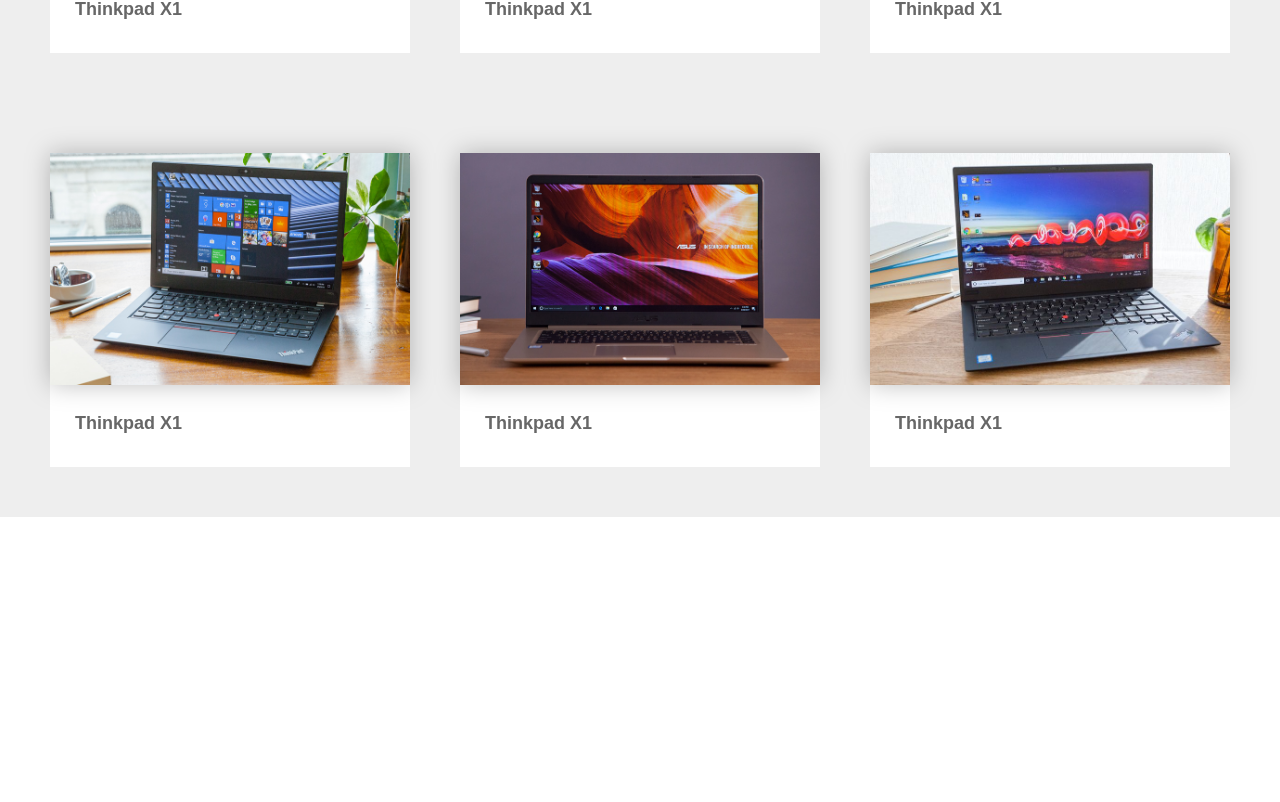
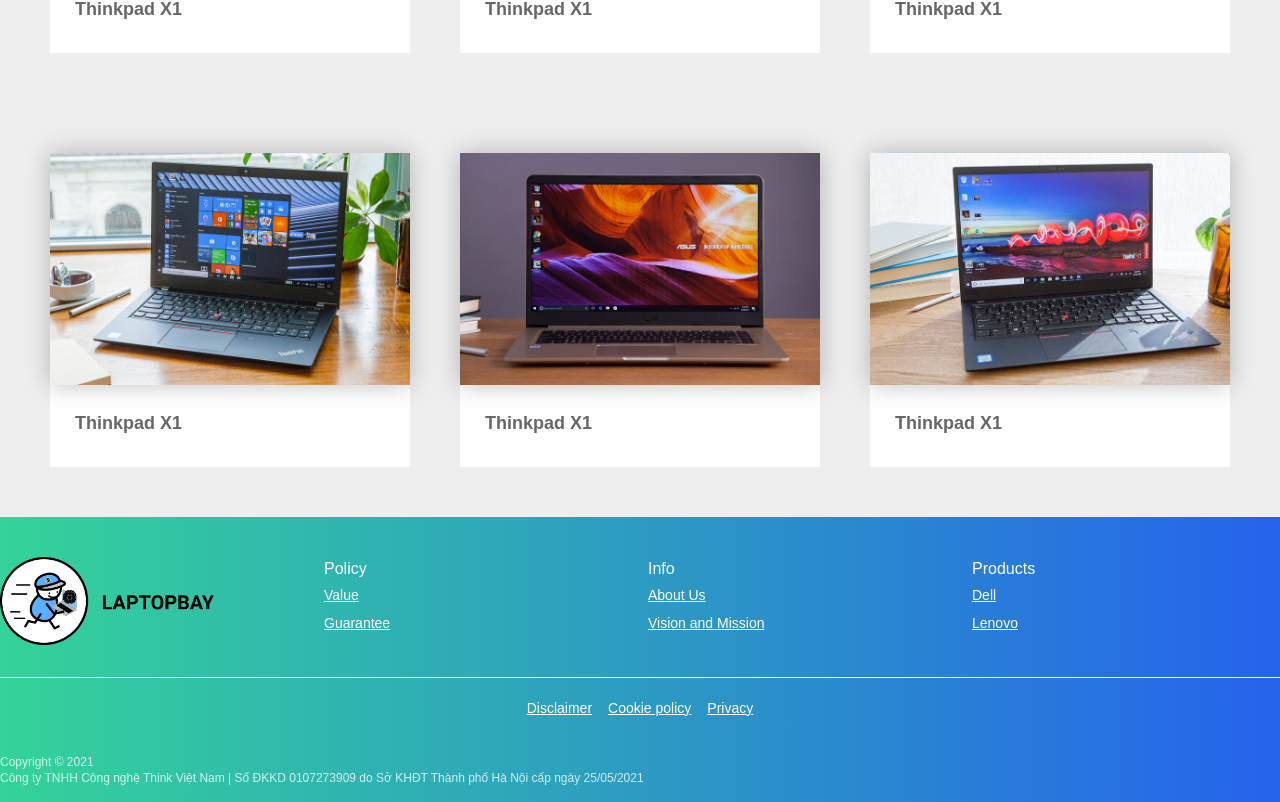
Before and after one commit to nvatuan-dev/laptopbay.vn, a Nuxt app: page / in a window 1280 px wide. Shown: the part 798-1600 px from the top of the page. Before the commit the page ends 1315 px from the top, so only its background shows below. Built offline with nearby package versions, Linux system fonts and the light colour scheme.

Commit message:
footer update

```diff
--- /dev/null
+++ b/components/Footer.vue
@@ -0,0 +1,65 @@
+<template>
+    <nav id="footer" class="bg-gradient-to-r from-green-400 to-blue-600">
+        <!-- start container -->
+        <div class="container mx-auto pt-8 pb-4">
+            <div class="flex flex-wrap overflow-hidden sm:-mx-1 md:-mx-px lg:-mx-2 xl:-mx-2">
+                <div class="w-full overflow-hidden sm:my-1 sm:px-1 sm:w-1/2 md:my-px md:px-px md:w-1/2 lg:my-2 lg:px-2 lg:w-1/4 xl:my-2 xl:px-2 xl:w-1/4 pb-6">
+                    <!-- Column 1 Content -->
+                    <img style="max-width: 70%;height:auto;" class="" src="../assets/Logo.png" alt="Logo">
+                </div>
+            <div class="w-full overflow-hidden sm:my-1 sm:px-1 sm:w-1/2 md:my-px md:px-px md:w-1/2 lg:my-2 lg:px-2 lg:w-1/4 xl:my-2 xl:px-2 xl:w-1/4 pb-6">
+                <!-- Column 2 Content -->
+                <h4 class="text-white">Policy</h4>
+                <ul class="nav navbar-nav">
+                    <li id="navi-2" class="leading-7 text-sm">
+                        <a class="text-white underline text-small" href="/page-1">
+                        Value</a>
+                    </li>
+                    <li id="navi-1" class="leading-7 text-sm"><a class="text-white underline text-small" href="/page-2">Guarantee</a></li>
+                </ul>
+            </div>
+            <div class="w-full overflow-hidden sm:my-1 sm:px-1 sm:w-1/2 md:my-px md:px-px md:w-1/2 lg:my-2 lg:px-2 lg:w-1/4 xl:my-2 xl:px-2 xl:w-1/4 pb-6">
+                <!-- Column 3 Content -->
+                <h4 class="text-white">Info</h4>
+                <ul class="">
+                <li id="navi-2" class="leading-7 text-sm">
+                    <a class="text-white underline text-small" href="/page-1">
+                        About Us</a>
+                </li>
+                <li id="navi-1" class="leading-7 text-sm"><a class="text-white underline text-small" href="/page-2">Vision and Mission</a></li>
+                </ul>
+            </div>
+            <div class="w-full overflow-hidden sm:my-1 sm:px-1 sm:w-1/2 md:my-px md:px-px md:w-1/2 lg:my-2 lg:px-2 lg:w-1/4 xl:my-2 xl:px-2 xl:w-1/4 pb-6">
+                <!-- Column 4 Content -->
+
+                <h4 class="text-white">Products</h4>
+                <ul class="">
+                <li id="navi-2" class="leading-7 text-sm">
+                    <a class="text-white underline text-small" href="/page-1">
+                        Dell</a>
+                </li>
+                <li id="navi-1" class="leading-7 text-sm"><a class="text-white underline text-small" href="/page-2">Lenovo</a></li>
+                </ul>
+            </div>
+        </div>
+        <!-- Start footer bottom -->
+        <div class="pt-4 md:flex md:items-center md:justify-center " style="border-top:1px solid white">
+            <ul class="">
+                <li class="md:mx-2 md:inline leading-7 text-sm" id="footer-navi-2"><a class="text-white underline text-small" href="/disclaimer">Disclaimer</a></li>
+                <li class="md:mx-2 md:inline leading-7 text-sm" id="footer-navi-2"><a class="text-white underline text-small" href="/cookie">Cookie policy</a></li>
+                <li class="md:mx-2 md:inline leading-7 text-sm" id="footer-navi-2"><a class="text-white underline text-small" href="/privacy">Privacy</a></li>
+                </ul>
+            </div>
+        <!-- end container -->
+        </div>
+        <div class="extra-content flex justify-between py-4 leading-160">
+            <div class="copy_right text-xs text-white text-opacity-80 flex-1 pr-10px">
+                Copyright © 2021
+                <div>
+                    Công ty TNHH Công nghệ Think Việt Nam | Số ĐKKD 0107273909 do Sở
+            KHĐT Thành phố Hà Nội cấp ngày 25/05/2021
+                </div>
+            </div>
+        </div>
+    </nav>
+</template>
--- a/layouts/default.vue
+++ b/layouts/default.vue
@@ -13,8 +13,9 @@
         <li><ProductList /></li>
       </ul>
     </div>
-
-
+    <div class="footer">
+      <Footer />
+    </div>
   </div>
 
 </template>
```
Also changed, not shown: assets/Logo.png (added).
